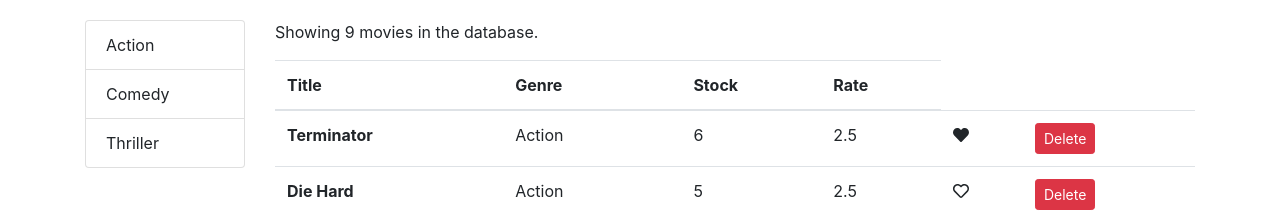
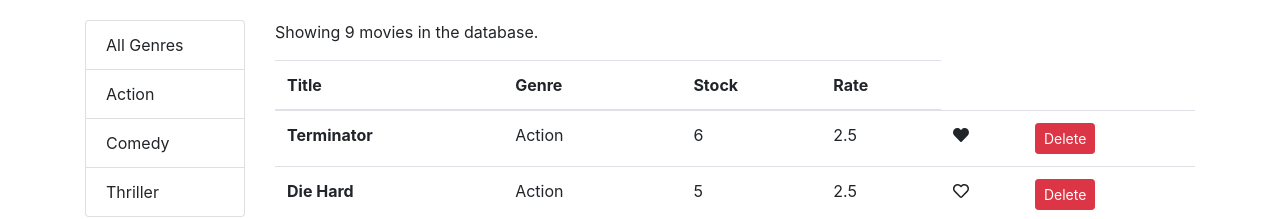
Before and after one commit to abchakra/mastering-react, a React (Create React App) app in the folder vidly/: page / in a window 1280 px wide. Shown: the top 219 px of the page. Built offline with nearby package versions, Linux system fonts and the light colour scheme.

Commit message:
Add all genres

```diff
--- a/vidly/src/components/movies.jsx
+++ b/vidly/src/components/movies.jsx
@@ -22,9 +22,6 @@
         this.setState({ movies })
     }
     handleDelete = movie => {
-
-        console.log(movie)
-
         const movies = this.state.movies.filter(m => m._id !== movie._id);
         this.setState({
             movies
@@ -34,13 +31,14 @@
         this.setState({ currentPage: page });
     }
     handleGenreSelect = genre => {
-        // console.log(genre)
-        this.setState({ selectedGenre: genre });
+        this.setState({ selectedGenre: genre, currentPage: 1 });
     }
     componentDidMount() {
+
+        const genres = [{ name: 'All Genres' }, ...getGenres()]
         this.setState({
             movies: getMovies(),
-            genres: getGenres()
+            genres
         })
     }
     render() {
@@ -51,7 +49,7 @@
         if (movieCount === 0) {
             return <p>There are no movies in the database</p>
         } else {
-            const filtered = selectedGenre ? allMovies.filter(m => m.genre._id === selectedGenre._id) : allMovies;
+            const filtered = selectedGenre && selectedGenre._id ? allMovies.filter(m => m.genre._id === selectedGenre._id) : allMovies;
             const movies = paginate(filtered, currentPage, pageSize);
             return (
                 <div className="row">
```
